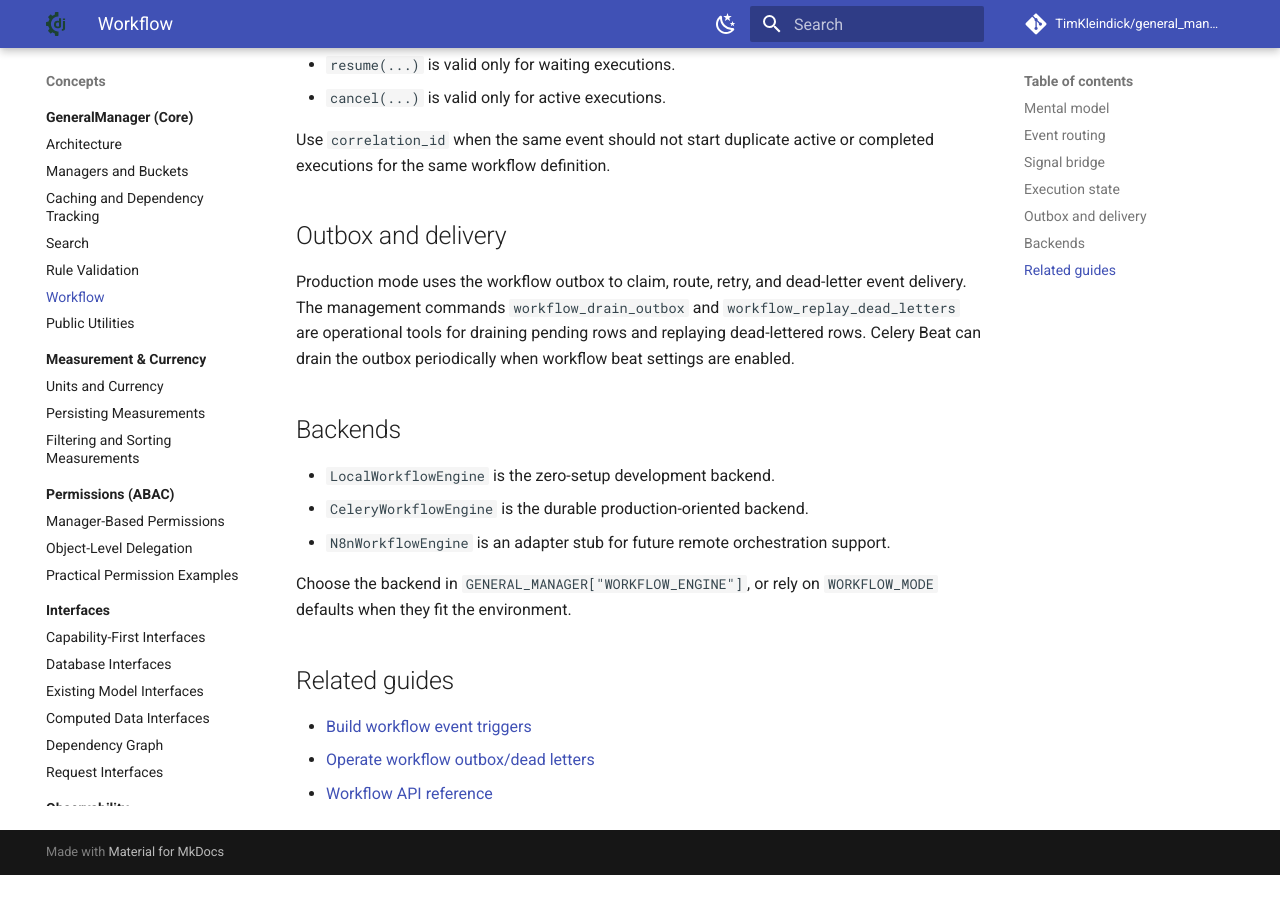
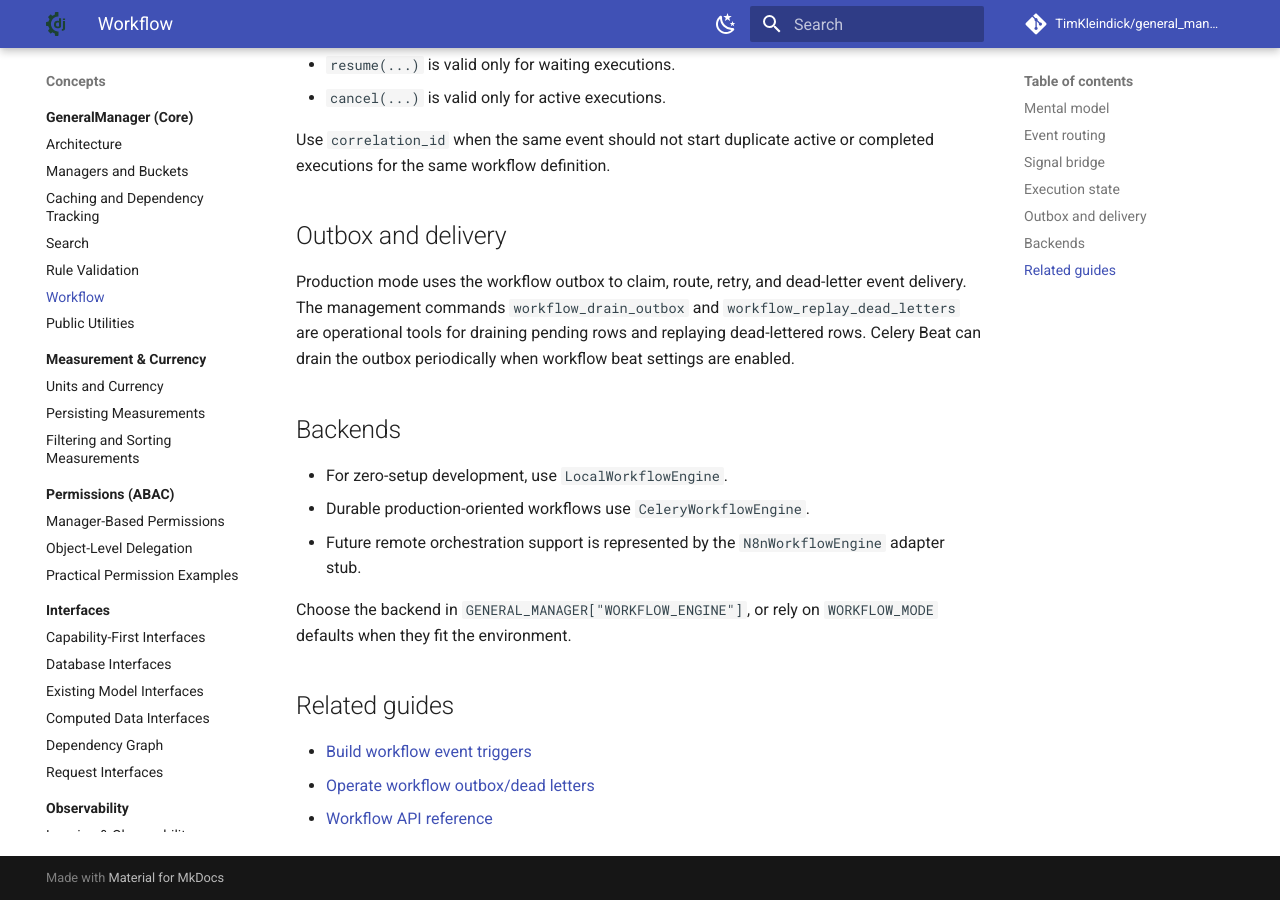
Before and after one commit to TimKleindick/general_manager, an MkDocs documentation site: the page built from docs/concepts/workflow.md, in a window 1280 px wide and 900 px high, scrolled down 1226 px. Built offline with MkDocs 1.6.1 and Material for MkDocs 9.7.7, drawn with Linux system fonts in a browser that asks for light colours; comment, search, counter and statistics services are not loaded; before the commit the page ends 2101 px from its top, so only the background shows below that.

```diff
--- a/docs/concepts/workflow.md
+++ b/docs/concepts/workflow.md
@@ -36,9 +36,9 @@ Production mode uses the workflow outbox to claim, route, retry, and dead-letter
 
 ## Backends
 
-- `LocalWorkflowEngine` is the zero-setup development backend.
-- `CeleryWorkflowEngine` is the durable production-oriented backend.
-- `N8nWorkflowEngine` is an adapter stub for future remote orchestration support.
+- For zero-setup development, use `LocalWorkflowEngine`.
+- Durable production-oriented workflows use `CeleryWorkflowEngine`.
+- Future remote orchestration support is represented by the `N8nWorkflowEngine` adapter stub.
 
 Choose the backend in `GENERAL_MANAGER["WORKFLOW_ENGINE"]`, or rely on `WORKFLOW_MODE` defaults when they fit the environment.
 
```
Also changed, not shown: docs/concepts/search.md (+3 -3 lines), 2 other files.
